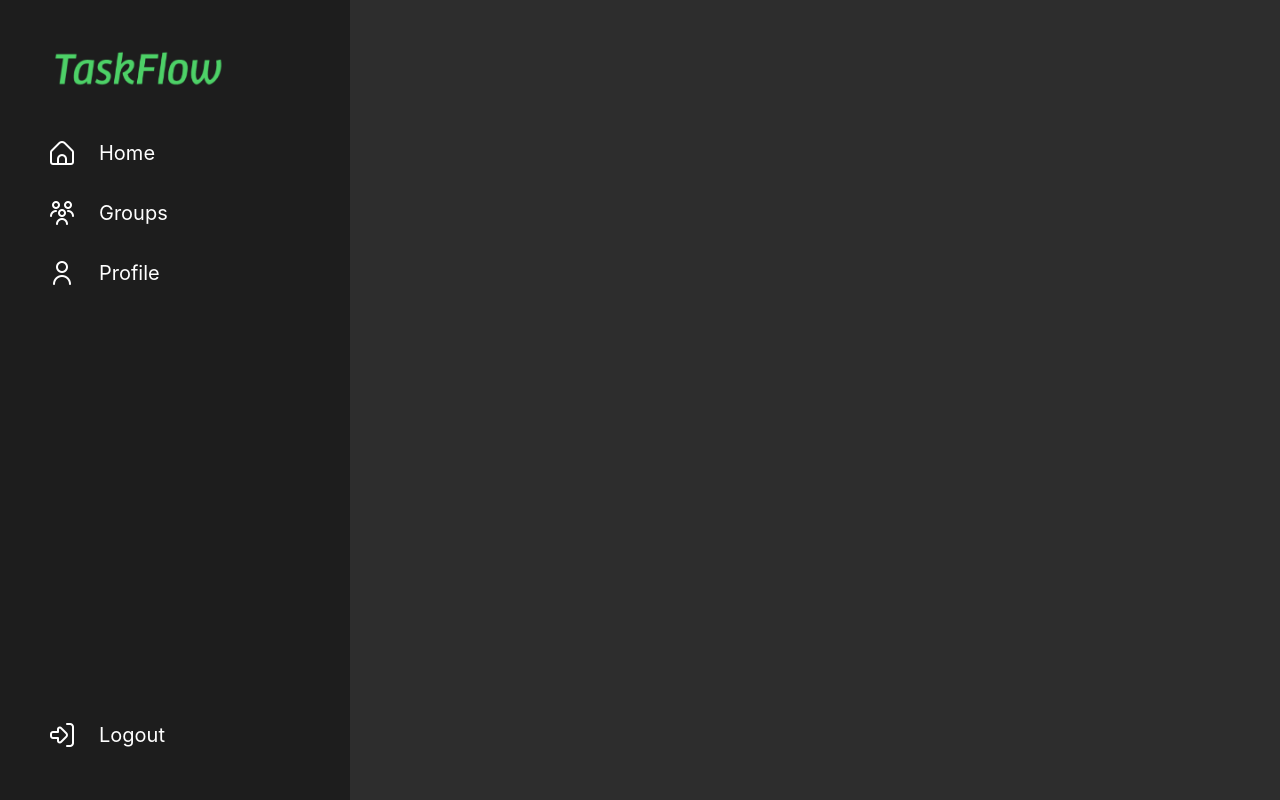
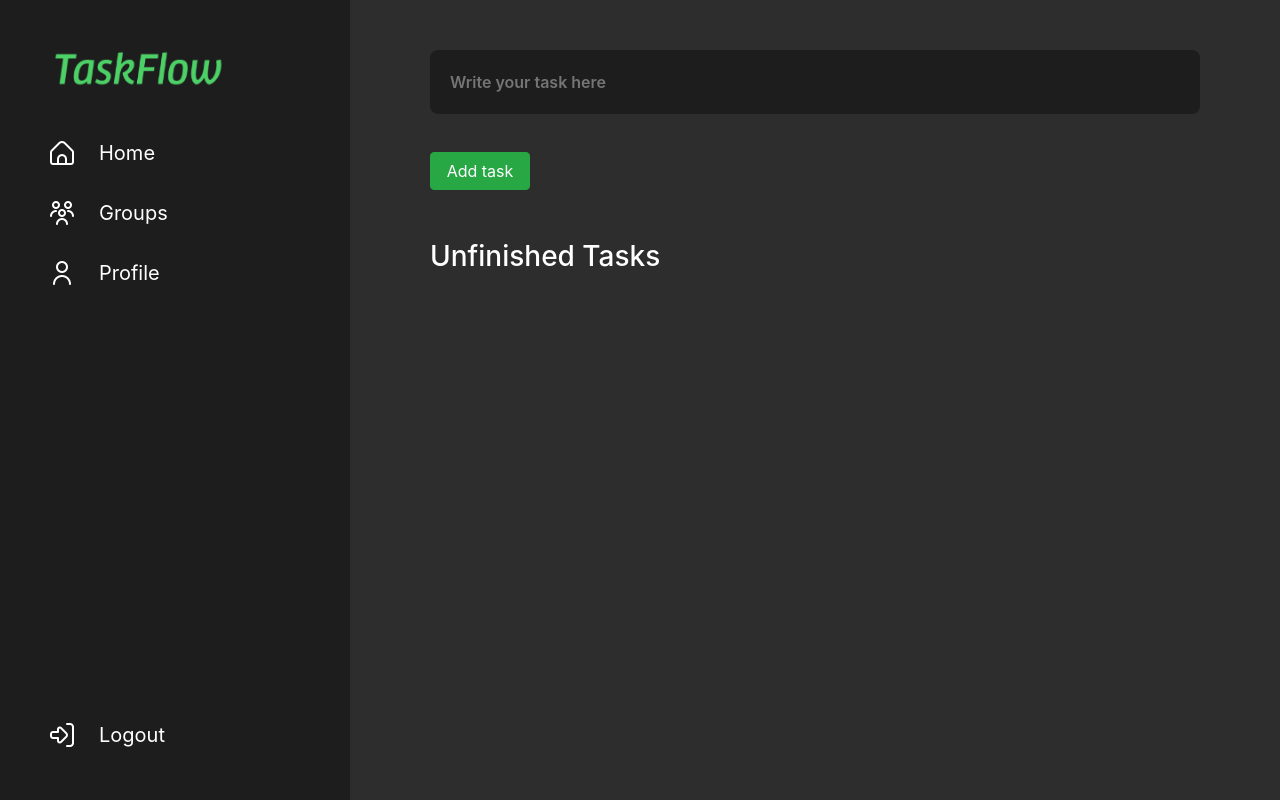
Before and after one commit to taskflow-team/taskflow, a PHP site: page /app/view/home/index.php in a window 1280 px wide. Run offline with PHP 8.4, Linux system fonts and the light colour scheme; some libraries are stand-ins or nearby versions.

Commit message:
tasks input

```diff
--- /dev/null
+++ b/app/view/home/index.css
@@ -0,0 +1,35 @@
+.pseudo-body{
+    padding: 0 80px;
+    position: absolute;
+    right: 0;
+    top: 0;
+    left: 350px;
+    color: #FFFFFF;
+}
+
+.pseudo-body form{
+    width: 100%;
+    height: 240px;
+    padding: 50px 0;
+    display: flex;
+    flex-direction: column;
+    align-items: left;
+    justify-content: space-between;
+}
+
+.pseudo-body input{
+    width: 100%;
+    padding: 20px;
+    background-color: #1D1D1D;
+    border: none;
+    border-radius: 8px;
+    color: #FFFFFF;
+    font-weight: 600;
+}
+
+.pseudo-body form button{
+    /* position: absolute;
+    bottom: 0;
+    left: 0; */
+    width: 100px;
+}
--- a/app/view/home/index.php
+++ b/app/view/home/index.php
@@ -5,3 +5,18 @@
 require_once(__DIR__ . "/../include/header.php"); //meta links and botstrap
 require_once(__DIR__ . "/../include/sidebar.php");
 ?>
+
+<link rel="stylesheet" type="text/css" href="<?php echo BASEURL; ?>/view/home/index.css">
+
+<div class="pseudo-body">
+    <form action="">
+        <input type="text" placeholder="Write your task here">
+        <button type="submit" class="btn btn-success">Add task</button>
+    </form>
+
+    <h3>Unfinished Tasks</h3>
+
+    <ul class="tasks">
+
+    </ul>
+</div>
```
